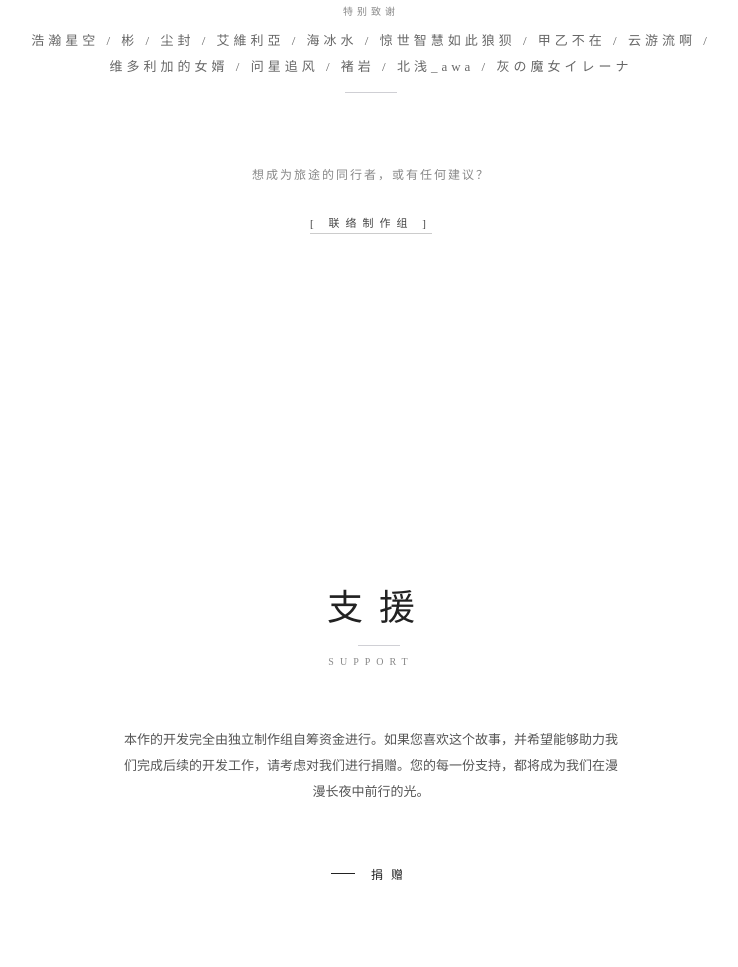
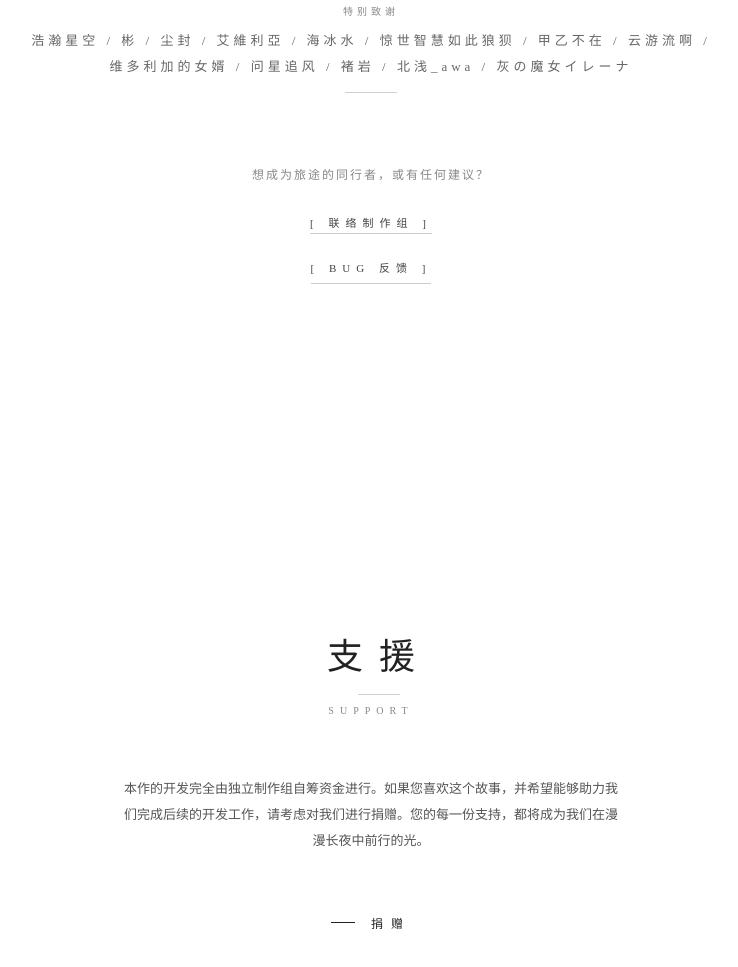
Before and after one commit to fleurette223/my-galgame-site, a plain HTML site: page index.html in a window 1280 px wide. Shown: the part 5954-6921 px from the top of the page, without its empty margins (269-1007 px from the left). Drawn offline with Linux system fonts and the light colour scheme.

Commit message:
Update index.html

```diff
--- a/index.html
+++ b/index.html
@@ -496,9 +496,14 @@ document.addEventListener('DOMContentLoaded',()=>{
 <span class="staff-name" style="font-size:13px;color:#666">浩瀚星空 / 彬 / 尘封 / 艾維利亞 / 海冰水 / 惊世智慧如此狼狈 / 甲乙不在 / 云游流啊 / 维多利加的女婿 / 问星追风 / 褚岩 / 北浅_awa / 灰の魔女イレーナ</span>
 </div>
 </div>
+
+
 <div style="margin-top:70px;font-size:12px;color:#888;letter-spacing:2px;line-height:2">想成为旅途的同行者，或有任何建议？<br>
 <br>
-<a href="mailto:3841850167@qq.com" style="color:#444;text-decoration:none;font-size:11px;letter-spacing:6px;border-bottom:1px solid #ccc;padding-bottom:4px;transition:color .3s ease">[ 联络制作组 ]</a>
+<a href="mailto:3841850167@qq.com" style="color:#444;text-decoration:none;font-size:11px;letter-spacing:6px;border-bottom:1px solid #ccc;padding-bottom:4px;transition:color .3s ease">[ 联络制作组 ]</a><br>
+<a href="https://bug.nekopixel.me" target="_blank" rel="noopener" style="display:inline-block;margin-top:22px;color:#444;text-decoration:none;font-size:11px;letter-spacing:6px;border-bottom:1px solid #ccc;padding-bottom:4px;transition:color .3s ease">[ BUG 反馈 ]</a>
+
+
 </div>
 </div>
 </section>
```
